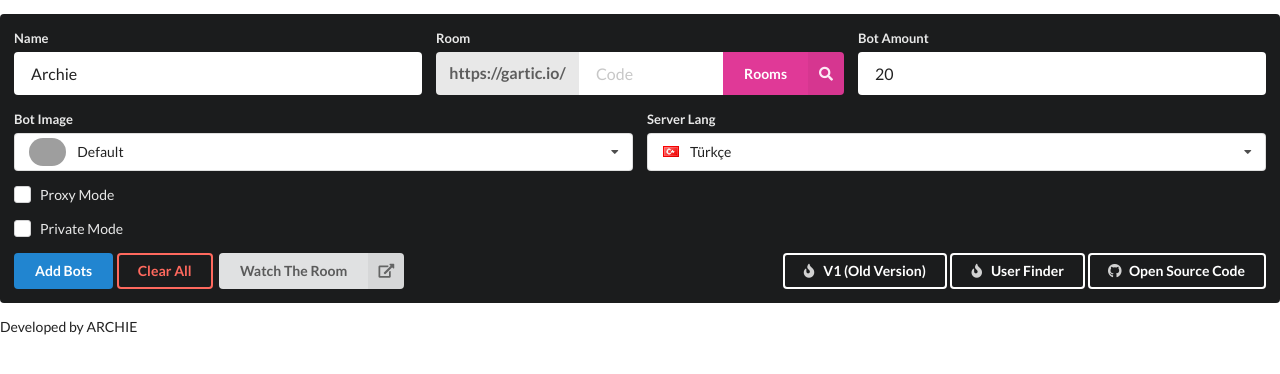
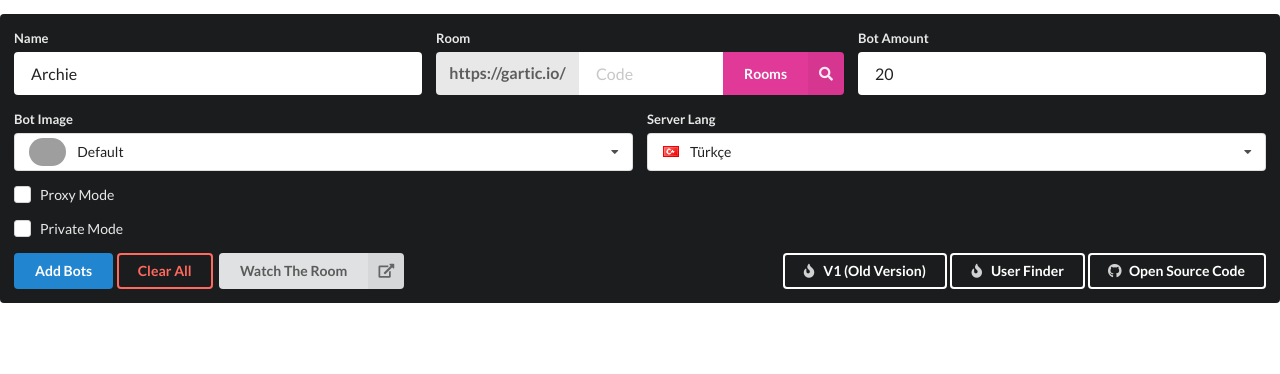
Before and after one commit to isayeffv/kickbot, a plain HTML site: page index.html in a window 1280 px wide. Drawn offline with nearby package versions, Linux system fonts and the light colour scheme; some packages are replaced by stand-ins of ours; grey boxes are pictures that could not be loaded; a script that the page names is missing.

Commit message:
Update index.html

```diff
--- a/index.html
+++ b/index.html
@@ -78,4 +78,3 @@
 	</div>
 </body>
 </html>
-<center></center>Developed by ARCHIE<center></center>
```
